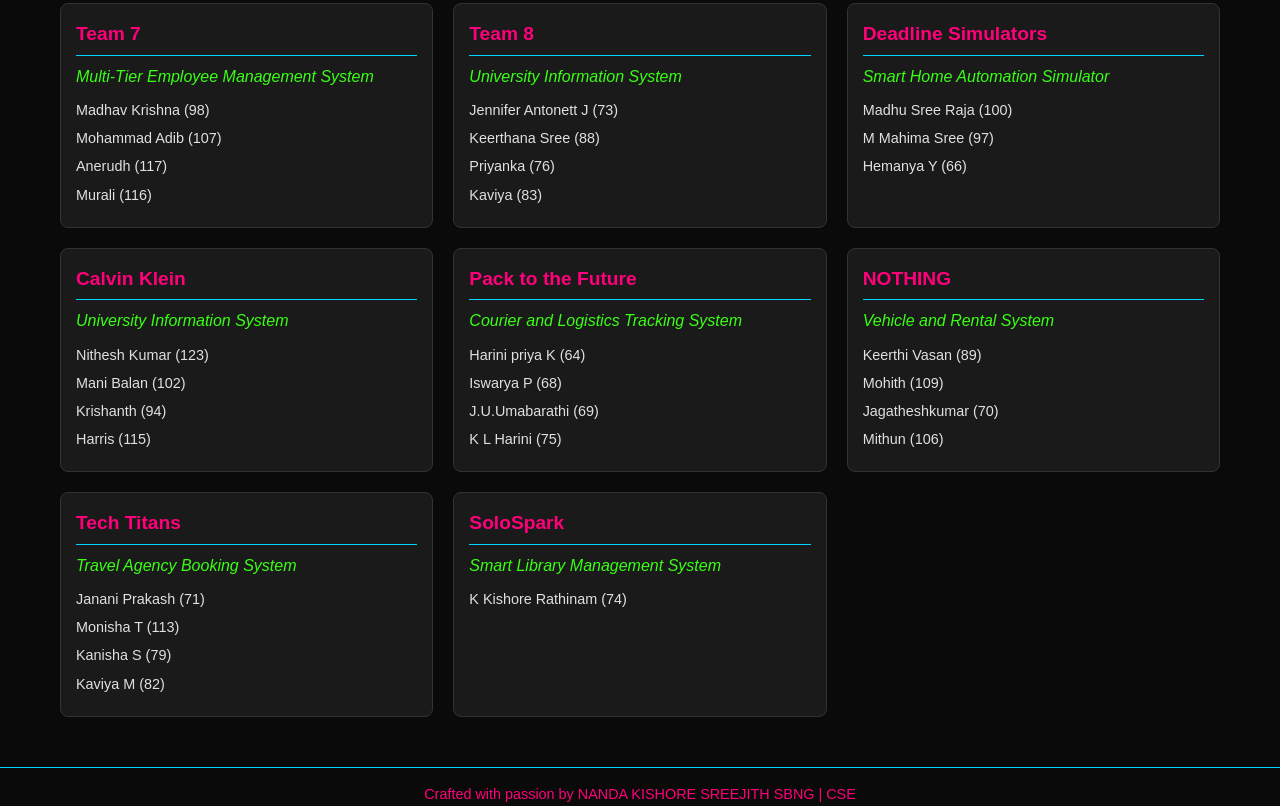
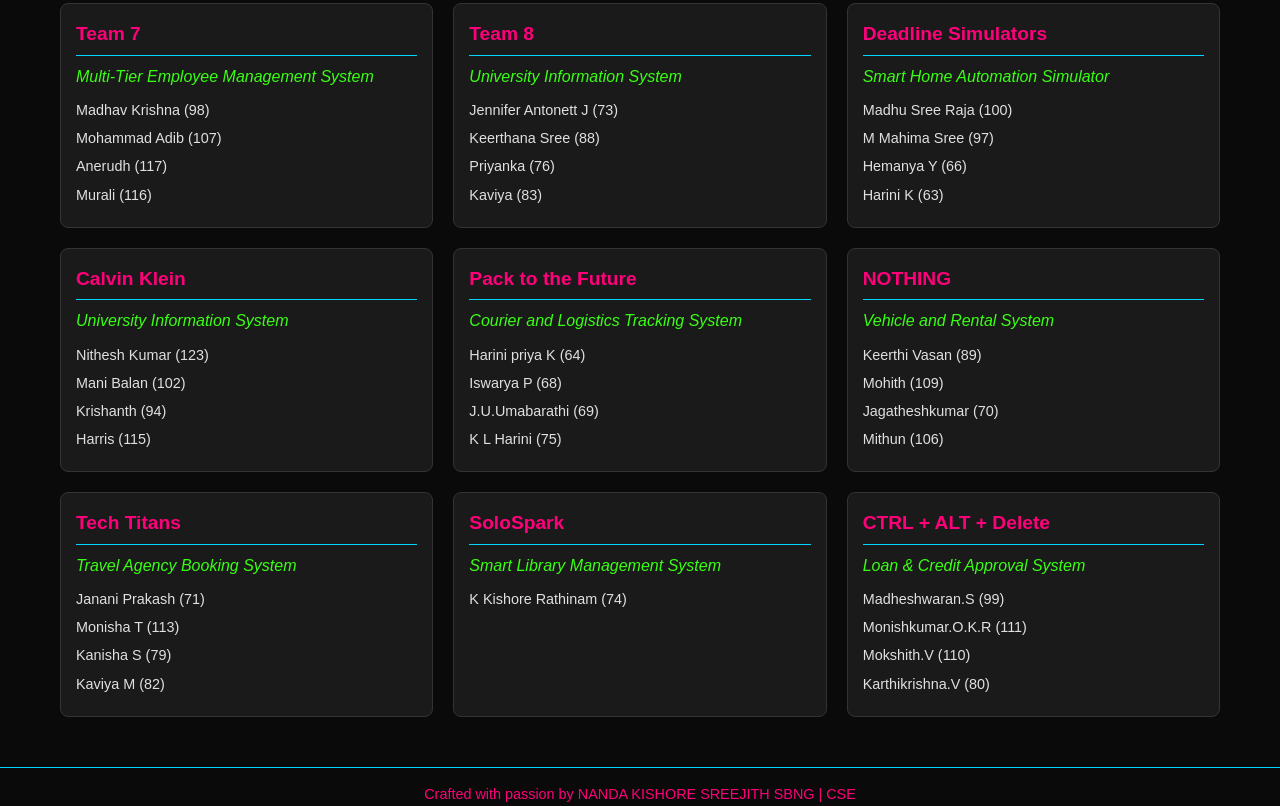
Before and after one commit to nandakishoresreejith/oopsproject, a plain HTML site: page index.html in a window 1280 px wide. Shown: the part 760-1566 px from the top of the page. Drawn offline with Linux system fonts and the light colour scheme.

Commit message:
Update index.html

```diff
--- a/index.html
+++ b/index.html
@@ -284,7 +284,8 @@
         members: [
           { name: "Madhu Sree Raja", roll: "100" },
           { name: "M Mahima Sree", roll: "97" },
-          { name: "Hemanya Y", roll: "66" }
+          { name: "Hemanya Y", roll: "66" },
+          { name: "Harini K", roll: "63" }
         ]
       },
       {
@@ -333,7 +334,18 @@
         members: [
           { name: "K Kishore Rathinam", roll: "74" }
         ]
+      },
+      {
+        teamName: "CTRL + ALT + Delete",
+        topic: "Loan & Credit Approval System",
+        members: [
+          { name: "Madheshwaran.S", roll: "99" },
+          { name: "Monishkumar.O.K.R", roll: "111" },
+          { name: "Mokshith.V", roll: "110" },
+          { name: "Karthikrishna.V", roll: "80" }
+        ]
       }
+
     ];
 
     // Generate Team Cards
```
